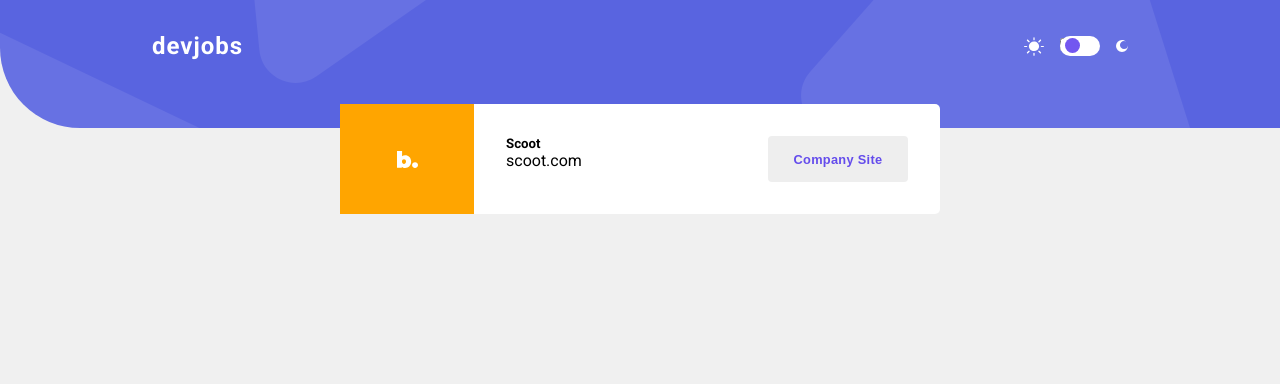
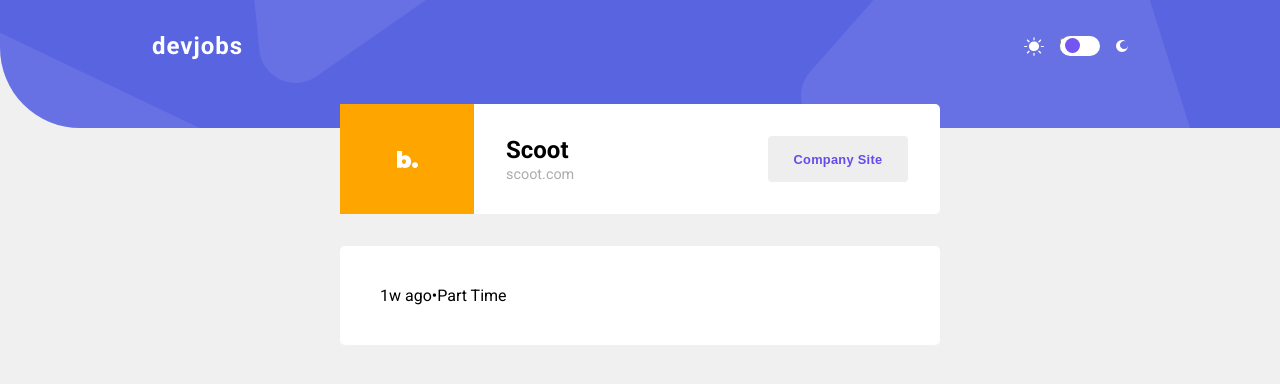
Before and after one commit to focuscw0w/devjobs-app, a Vue app: page /#/about in a window 1280 px wide. Shown: the top 384 px of the page. Built offline with nearby package versions, Linux system fonts and the light colour scheme.

Commit message:
refactoring

```diff
--- a/src/assets/scss/base/_typography.scss
+++ b/src/assets/scss/base/_typography.scss
@@ -6,8 +6,8 @@ body {
 
 button {
   font-weight: $font-bold;
-  font-size: .8em;
-  letter-spacing: .3px;
+  font-size: 0.8em;
+  letter-spacing: 0.3px;
 }
 
 .main-header {
@@ -40,3 +40,15 @@ button {
     font-weight: $font-bold;
   }
 }
+
+.offer {
+  .offer__company__name {
+    font-size: 1.5em;
+  }
+
+  .offer__company__site {
+    font-weight: $font-regular;
+    font-size: .9em;
+    color: rgb(172, 172, 172);
+  }
+}
--- a/src/assets/scss/pages/_current-offer.scss
+++ b/src/assets/scss/pages/_current-offer.scss
@@ -1,23 +1,29 @@
-.offer-details {
-  .company {
+.offer {
+  .offer__company {
     @include component-settings;
     background-color: $color-main;
     border-radius: $border-radius;
     height: 110px;
-    margin-bottom: 2em;
-    .company__logo {
+    margin-bottom: .5em;
+    .offer__company__logo {
       @include center;
       flex: 1;
       background-color: orange;
     }
-    .company__info {
+    .offer__company__info {
     @include space-between;
       flex: 3;
       padding: 2em;
 
-      .company__btn {
+      .offer__company__btn {
         @include button-settings(#eeeeee, rgb(100, 76, 236))
       }
     }
   }
+
+  .offer__details {
+    background-color: $color-main;
+    border-radius: $border-radius;
+    padding: 2.5em;
+  }
 }
--- a/src/views/CurrentOffer.vue
+++ b/src/views/CurrentOffer.vue
@@ -1,18 +1,24 @@
 <template>
-  <section class="offer-details container-small">
-    <div class="company flex-container">
-      <div class="company__logo">
+  <section class="offer container-small">
+    <div class="offer__company flex-container">
+      <div class="offer__company__logo">
         <img src="@/assets/images/logos/blogr.svg" alt="company logo" />
       </div>
-      <div class="company__info">
+      <div class="offer__company__info">
         <div>
-          <h5 class="company__name">Scoot</h5>
-          <span class="company__site">scoot.com</span>
+          <h5 class="offer__company__name">Scoot</h5>
+          <span class="offer__company__site">scoot.com</span>
         </div>
-        <button type="submit" class="company__btn">Company Site</button>
+        <button type="submit" class="offer__company__btn">Company Site</button>
       </div>
     </div>
-    <article class=""></article>
+    <article class="offer__details">
+      <p class="flex-container">
+        <span class="offer__details__time">1w ago</span>
+        •
+        <span class="offer__details__type">Part Time</span>
+      </p>
+    </article>
   </section>
 </template>
 
```
